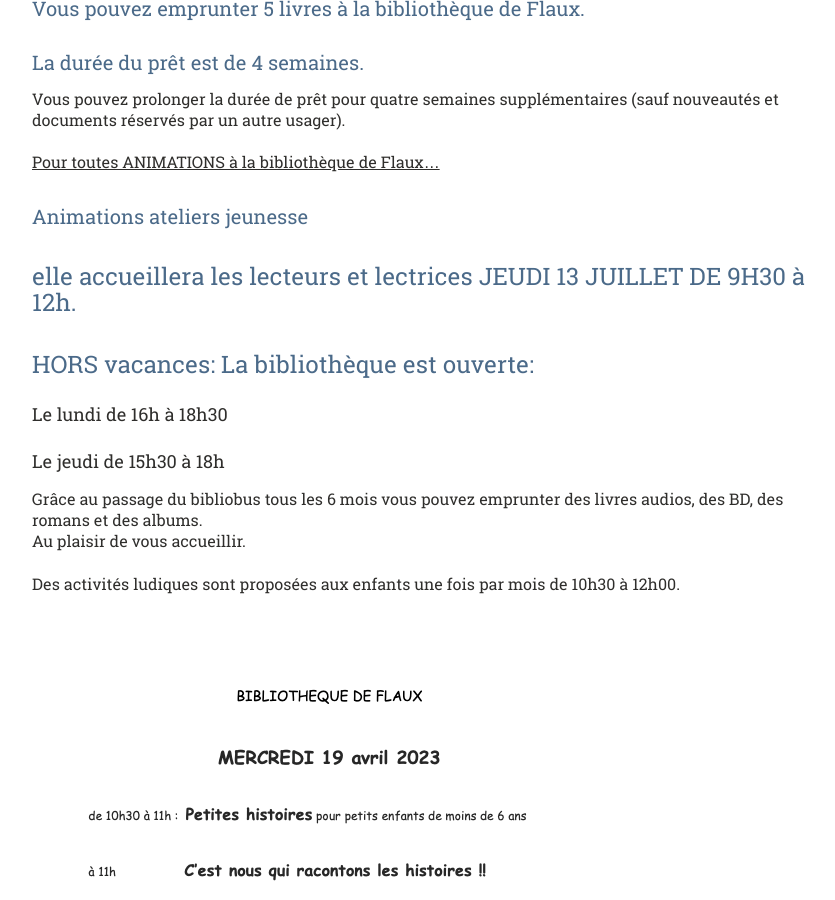
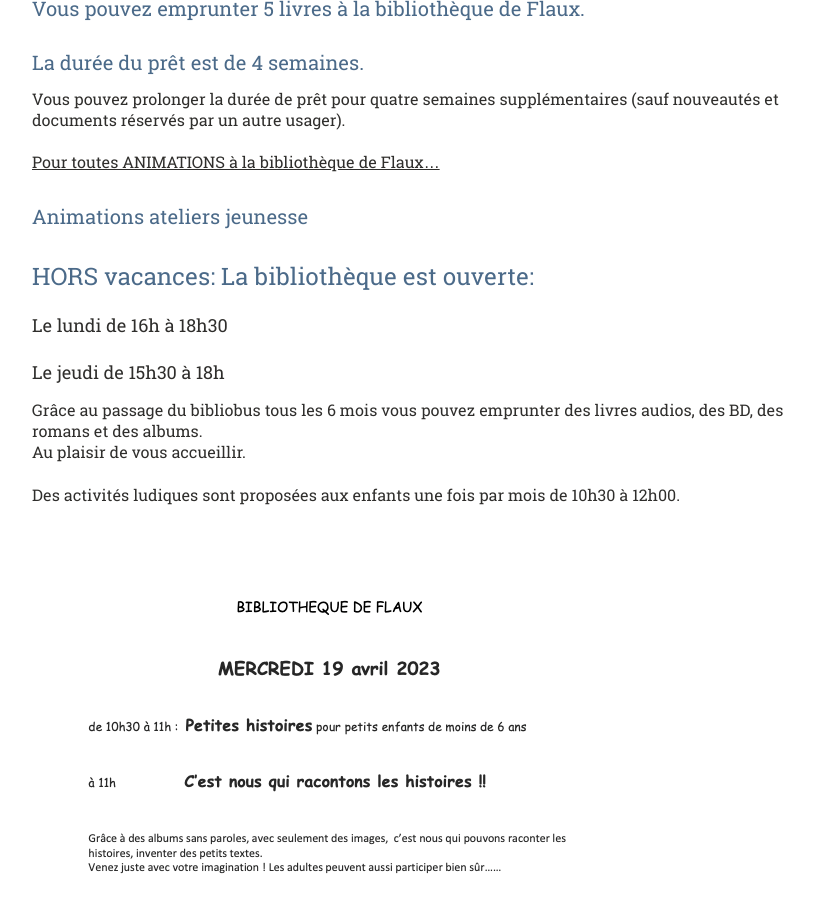
Before and after one commit to Flaux-Village/flaux-village.github.io, a Jekyll site: the page built from bibliotheque.md, in a window 1280 px wide and 900 px high, scrolled down 1185 px. Shown: the whole window, without its empty margins (58-893 px from the left). Built offline with Jekyll 4.4.1, drawn with Linux system fonts in a browser that asks for light colours; our own code applies the rules of GitHub Pages for plain Markdown files.

Commit message:
Update bibliotheque.md

```diff
--- a/bibliotheque.md
+++ b/bibliotheque.md
@@ -46,9 +46,6 @@
 
 ## Animations ateliers jeunesse<br>
 
-# elle accueillera les lecteurs et lectrices JEUDI 13 JUILLET DE 9H30 à 12h.
-
-
 # HORS vacances: La bibliothèque est ouverte:
 
 ### Le lundi de 16h à 18h30 <br>
```
